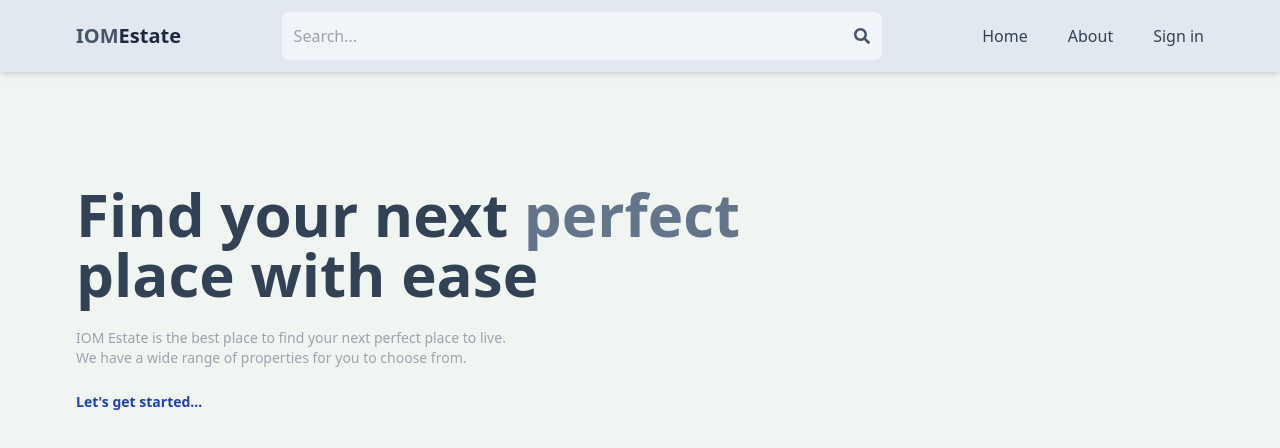
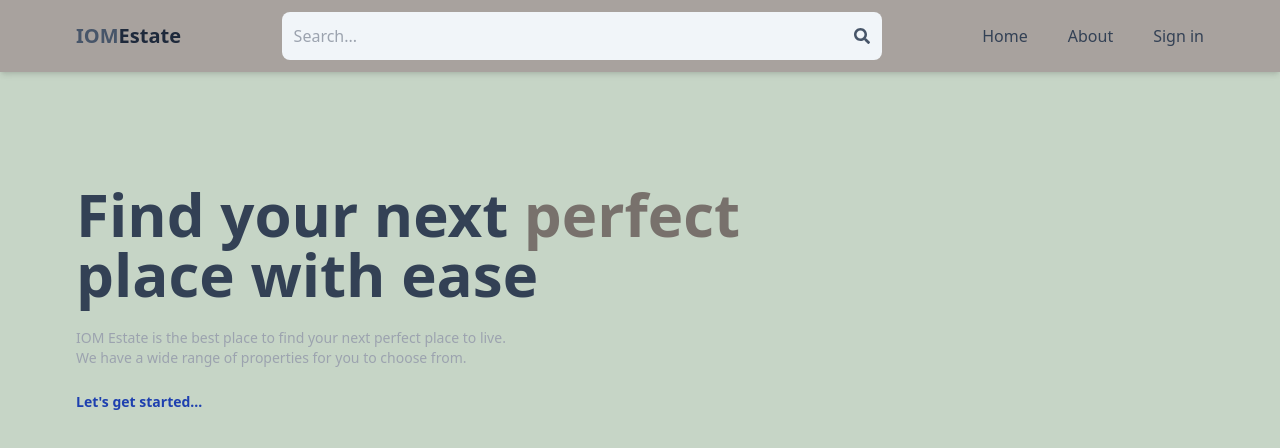
Before and after one commit to RazaNaqsh/mernEstate, a React (Vite) app in the folder client/: page / in a window 1280 px wide. Shown: the top 448 px of the page. Built offline with nearby package versions, Linux system fonts and the light colour scheme; no server answers.

Commit message:
Color theme change

```diff
--- a/client/src/components/Header.jsx
+++ b/client/src/components/Header.jsx
@@ -23,7 +23,7 @@ export default function Header() {
     }
   }, [location.search]);
   return (
-    <header className="bg-slate-200 shadow-md">
+    <header className="bg-stone-400 shadow-md">
       <div className="flex justify-between items-center max-w-6xl mx-auto p-3">
         <Link to="/">
           <h1 className="font-bold text-sm sm:text-xl flex flex-wrap">
--- a/client/src/index.css
+++ b/client/src/index.css
@@ -3,5 +3,5 @@
 @tailwind utilities;
 
 body {
-  background-color: rgb(241, 245, 241);
+  background-color: rgb(198, 213, 198);
 }
--- a/client/src/pages/Home.jsx
+++ b/client/src/pages/Home.jsx
@@ -50,7 +50,7 @@ export default function Home() {
       {/* top */}
       <div className="flex flex-col gap-6 p-28 px-3 max-w-6xl mx-auto">
         <h1 className="text-slate-700 font-bold text-3xl lg:text-6xl">
-          Find your next <span className="text-slate-500">perfect</span>
+          Find your next <span className="text-stone-500">perfect</span>
           <br />
           place with ease
         </h1>
```
